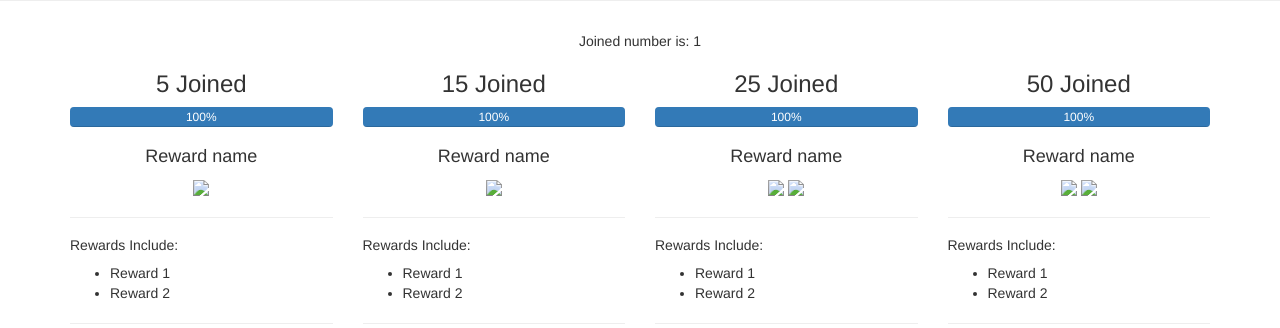
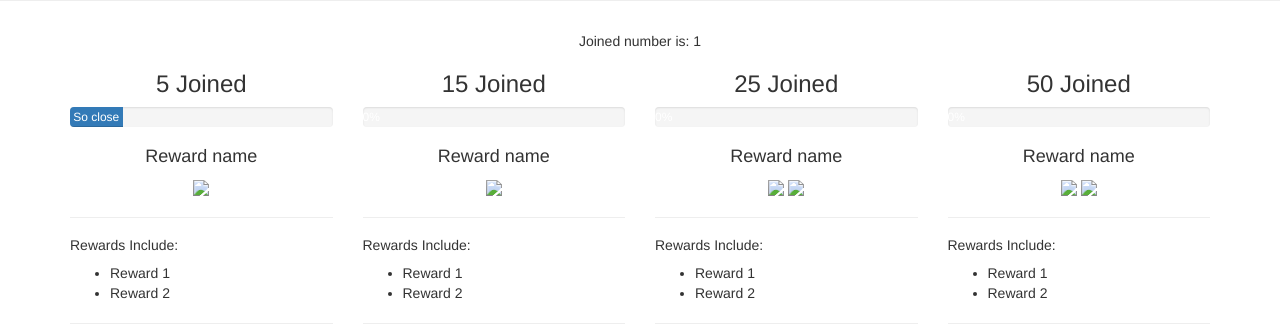
Before and after one commit to loafbaker/django_launch_with_code, a Django app: template templates/share.html in a window 1280 px wide. Shown: the part 647-975 px from the top of the page. Run offline with Django 3.2, Linux system fonts and the light colour scheme; the template is opened without the code that fills it: most values are stand-ins (such as "Sample title", 1, 10 or a date in 2020); parts of the project's set-up code (start-up, migrations or seed data) failed here and were passed over; some libraries are stand-ins or nearby versions.

Commit message:
Add jQuery for progress bar

```diff
--- a/templates/base.html
+++ b/templates/base.html
@@ -71,5 +71,12 @@
     <script src="{% static 'js/bootstrap.min.js' %}"></script>
     <!-- IE10 viewport hack for Surface/desktop Windows 8 bug -->
     <script src="http://getbootstrap.com/assets/js/ie10-viewport-bug-workaround.js"></script>
+    <script>
+    $(document).ready(function(){
+        {% block jquery %}
+
+        {% endblock %}
+    });
+    </script>
   </body>
 </html>
--- a/templates/share.html
+++ b/templates/share.html
@@ -1,5 +1,69 @@
 {% extends "base.html" %}
 {% load staticfiles %}
+
+{% block jquery %}
+
+$signUpCount = {{ count }};
+
+//$(".progress-bar").css("width", "80%").attr("atra-valuenow", "80").text("80%");
+
+function completeBlock(progressBarId){
+    $(progressBarId).css("width", "100%").attr("atra-valuenow", "100").text("Completed");
+}
+
+
+function setNewPerc(progressBarId, percentNum, newText){
+    $(progressBarId).css("width", percentNum + "%").attr("atra-valuenow", percentNum);
+
+    if (percentNum < 50) {
+        $(progressBarId).text("So close to half");
+    } else {
+        $(progressBarId).text(newText);
+    }
+}
+
+
+if($signUpCount == 0) {
+
+}else if($signUpCount > 0 && $signUpCount < 5) {
+    $newPercent = $signUpCount/5 * 100;
+    setNewPerc("#count5", $newPercent, "Number of Friends " + $signUpCount);
+} else if ($signUpCount >= 5 && $signUpCount < 15) {
+    completeBlock("#count5");
+
+    $newCount = $signUpCount - 5;
+    $newPercent = $newCount/(15-5) * 100;
+    setNewPerc("#count15", $newPercent, "Number of Friends " + $signUpCount);
+
+} else if ($signUpCount >= 15 && $signUpCount < 25) {
+    completeBlock("#count5");
+    completeBlock("#count15");
+
+    $newCount = $signUpCount - 15;
+    $newPercent = $newCount/(25-15) * 100;
+    setNewPerc("#count25", $newPercent, "Number of Friends " + $signUpCount);
+
+} else if ($signUpCount >= 25 && $signUpCount < 50) {
+    completeBlock("#count5");
+    completeBlock("#count15");
+    completeBlock("#count25");
+
+    $newCount = $signUpCount - 25;
+    $newPercent = $newCount/(50-25) * 100;
+    setNewPerc("#count50", $newPercent, "Number of Friends " + $signUpCount);
+
+} else {
+    completeBlock("#count5");
+    completeBlock("#count15");
+    completeBlock("#count25");
+    completeBlock("#count50");
+}
+
+
+{% endblock %}
+
+
+
 
 {% block content %}
 
@@ -38,8 +102,8 @@ Joined number is: {{ count }} <br/>
   <div class="col-sm-3">
     <h3>5 Joined</h3>
     <div class="progress">
-      <div class="progress-bar" role="progressbar" aria-valuenow="100" aria-valuemin="0" aria-valuemax="100" style="width: 100%;">
-        100%
+      <div class="progress-bar" id="count5" role="progressbar" aria-valuenow="0" aria-valuemin="0" aria-valuemax="100" style="width: 0%;">
+        0%
       </div>
     </div>
     <h4>Reward name</h4>
@@ -57,8 +121,8 @@ Joined number is: {{ count }} <br/>
   <div class="col-sm-3">
     <h3>15 Joined</h3>
     <div class="progress">
-      <div class="progress-bar" role="progressbar" aria-valuenow="100" aria-valuemin="0" aria-valuemax="100" style="width: 100%;">
-        100%
+      <div class="progress-bar" id="count15" role="progressbar" aria-valuenow="0" aria-valuemin="0" aria-valuemax="100" style="width: 0%;">
+        0%
       </div>
     </div>
     <h4>Reward name</h4>
@@ -76,8 +140,8 @@ Joined number is: {{ count }} <br/>
   <div class="col-sm-3">
     <h3>25 Joined</h3>
     <div class="progress">
-      <div class="progress-bar" role="progressbar" aria-valuenow="100" aria-valuemin="0" aria-valuemax="100" style="width: 100%;">
-        100%
+      <div class="progress-bar" id="count25" role="progressbar" aria-valuenow="0" aria-valuemin="0" aria-valuemax="100" style="width: 0%;">
+        0%
       </div>
     </div>
     <h4>Reward name</h4>
@@ -96,8 +160,8 @@ Joined number is: {{ count }} <br/>
   <div class="col-sm-3">
     <h3>50 Joined</h3>
     <div class="progress">
-      <div class="progress-bar" role="progressbar" aria-valuenow="100" aria-valuemin="0" aria-valuemax="100" style="width: 100%;">
-        100%
+      <div class="progress-bar" id="count50" role="progressbar" aria-valuenow="0" aria-valuemin="0" aria-valuemax="100" style="width: 0%;">
+        0%
       </div>
     </div>
     <h4>Reward name</h4>
```
Also changed, not shown: README.md, db.sqlite3.
